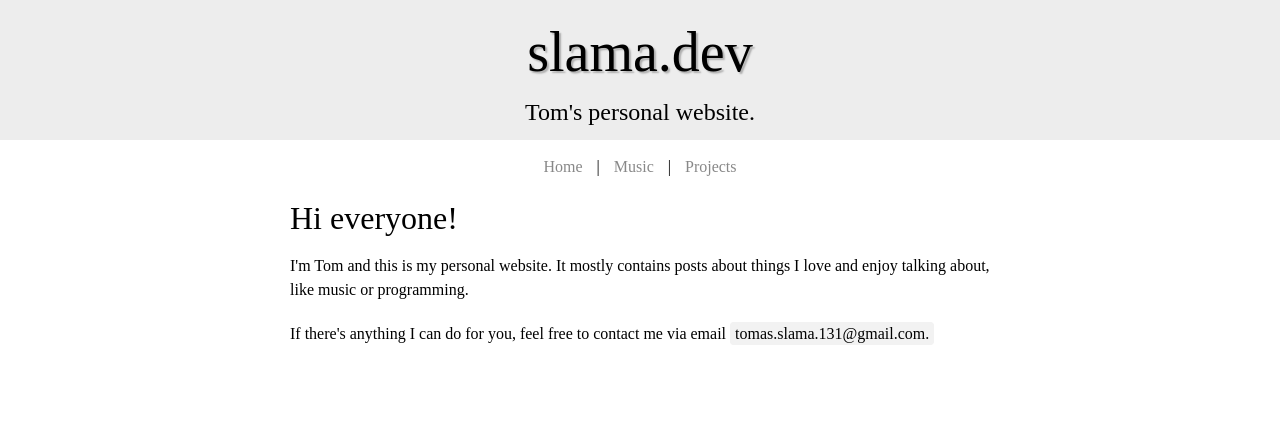
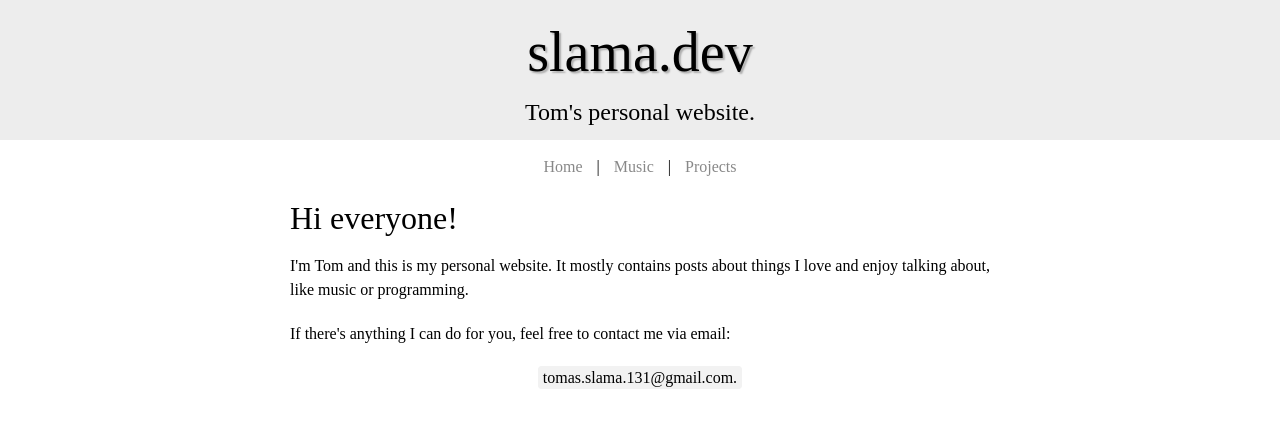
Before and after one commit to xiaoxiae/slama.dev, a Jekyll site: the page built from index.html, in a window 1280 px wide. Shown: the top 428 px of the page. Built offline with Jekyll 4.4.1, drawn with Linux system fonts in a browser that asks for light colours; some web fonts are replaced.

Commit message:
justify website text

```diff
--- a/_sass/_main.scss
+++ b/_sass/_main.scss
@@ -121,6 +121,7 @@
 
 body {
   font-family:"Fira Sans";
+  text-align: justify;
   font-weight: 300;
   line-height: 1.5;
 
--- a/index.html
+++ b/index.html
@@ -8,4 +8,6 @@
 <p>I'm Tom and this is my personal website.
 It mostly contains posts about things I love and enjoy talking about, like music or programming.</p>
 
-<p>If there's anything I can do for you, feel free to contact me via email <code class="highlighter-rouge">tomas.slama.131@gmail.com.</code></p>
+<p>If there's anything I can do for you, feel free to contact me via email:</p>
+
+<center><code class="highlighter-rouge">tomas.slama.131@gmail.com.</code></center>
```
